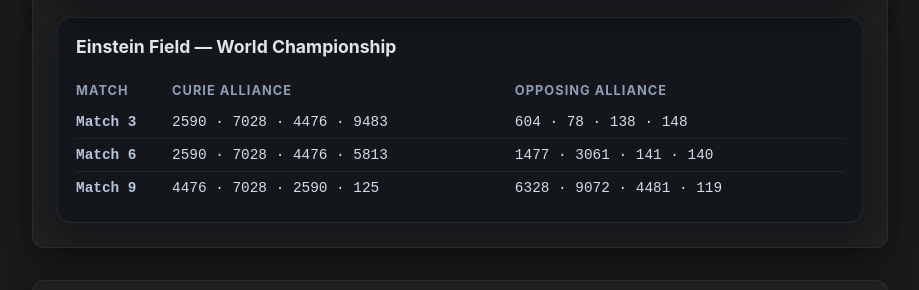
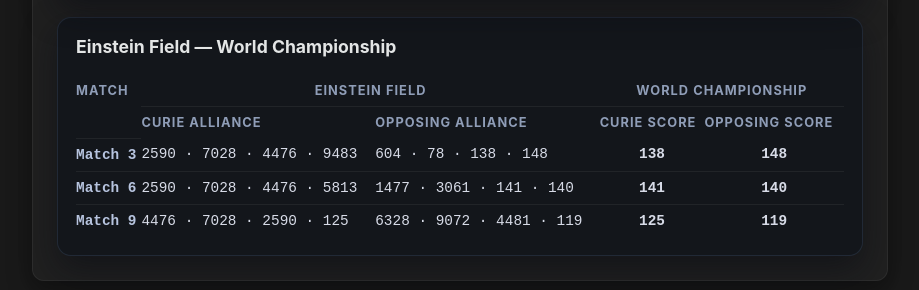
Before and after one commit to zosowski/zosowski.github.io, a plain HTML site: page robots/index.html in a window 1280 px wide. Shown: the part 2109-2399 px from the top of the page, without its empty margins (180-1099 px from the left). Drawn offline with Linux system fonts and the light colour scheme.

Commit message:
Add Einstein match scores for 2024 robots page

```diff
--- a/robots/index.html
+++ b/robots/index.html
@@ -229,9 +229,15 @@
         <table class="match-table">
           <thead>
             <tr>
-              <th>Match</th>
-              <th>Curie Alliance</th>
-              <th>Opposing Alliance</th>
+              <th rowspan="2" scope="col">Match</th>
+              <th colspan="2" scope="colgroup" class="group-heading">Einstein Field</th>
+              <th colspan="2" scope="colgroup" class="group-heading">World Championship</th>
+            </tr>
+            <tr>
+              <th scope="col">Curie Alliance</th>
+              <th scope="col">Opposing Alliance</th>
+              <th scope="col">Curie Score</th>
+              <th scope="col">Opposing Score</th>
             </tr>
           </thead>
           <tbody>
@@ -239,16 +245,22 @@
               <td>Match 3</td>
               <td>2590 &middot; 7028 &middot; 4476 &middot; 9483</td>
               <td>604 &middot; 78 &middot; 138 &middot; 148</td>
+              <td class="match-score">138</td>
+              <td class="match-score">148</td>
             </tr>
             <tr>
               <td>Match 6</td>
               <td>2590 &middot; 7028 &middot; 4476 &middot; 5813</td>
               <td>1477 &middot; 3061 &middot; 141 &middot; 140</td>
+              <td class="match-score">141</td>
+              <td class="match-score">140</td>
             </tr>
             <tr>
               <td>Match 9</td>
               <td>4476 &middot; 7028 &middot; 2590 &middot; 125</td>
               <td>6328 &middot; 9072 &middot; 4481 &middot; 119</td>
+              <td class="match-score">125</td>
+              <td class="match-score">119</td>
             </tr>
           </tbody>
         </table>
--- a/style.css
+++ b/style.css
@@ -458,6 +458,10 @@ body.notion {
   color: #8f9db7;
 }
 
+.match-table .group-heading {
+  text-align: center;
+}
+
 .match-table tbody tr td:first-child {
   font-weight: 600;
   color: #b7c4df;
@@ -467,6 +471,12 @@ body.notion {
   font-family: 'Fira Code', 'Roboto Mono', monospace;
   font-size: 0.9rem;
   word-break: break-word;
+}
+
+.match-table .match-score {
+  text-align: center;
+  font-weight: 600;
+  font-variant-numeric: tabular-nums;
 }
 
 .event-block + .event-block {
```
